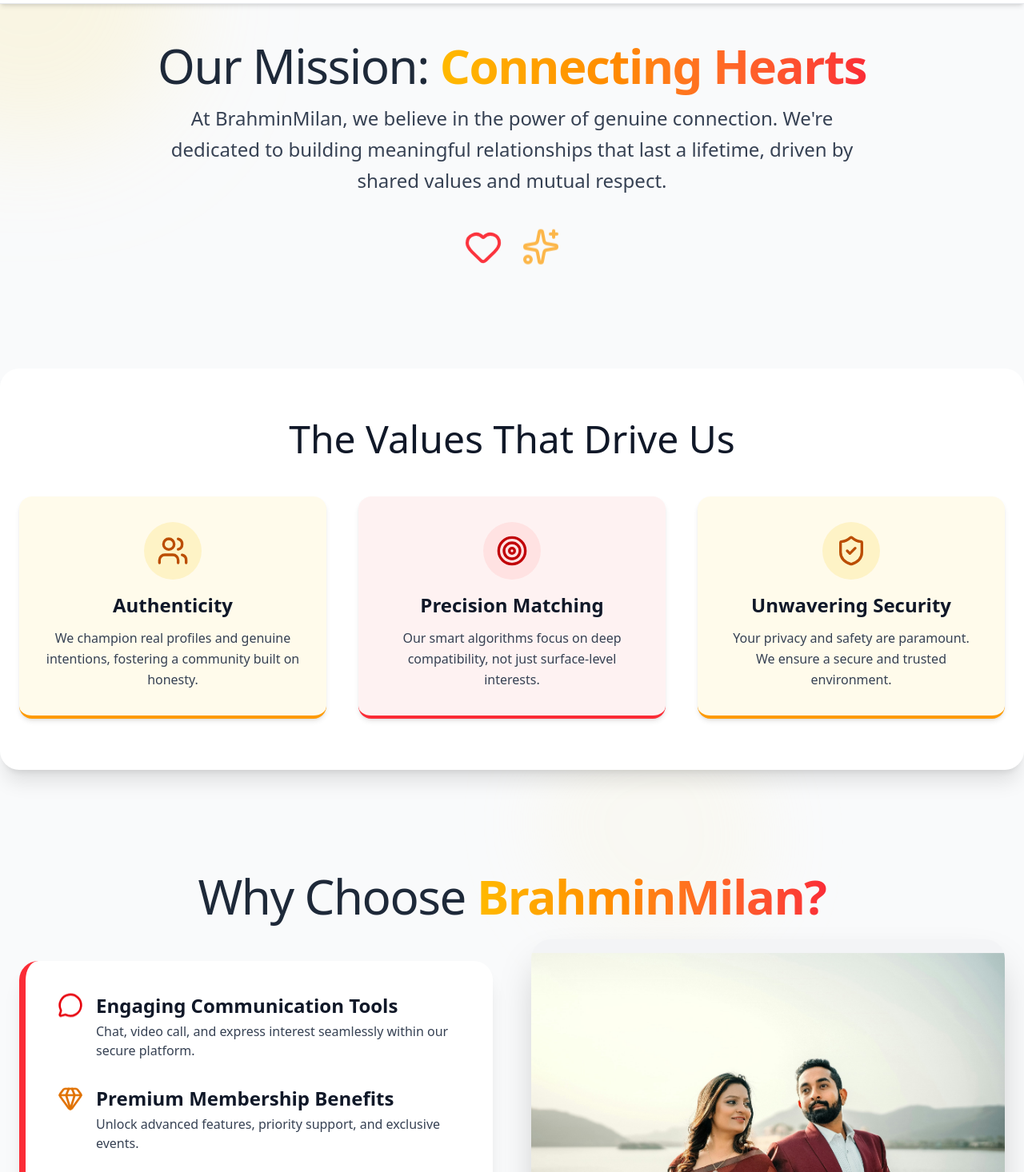
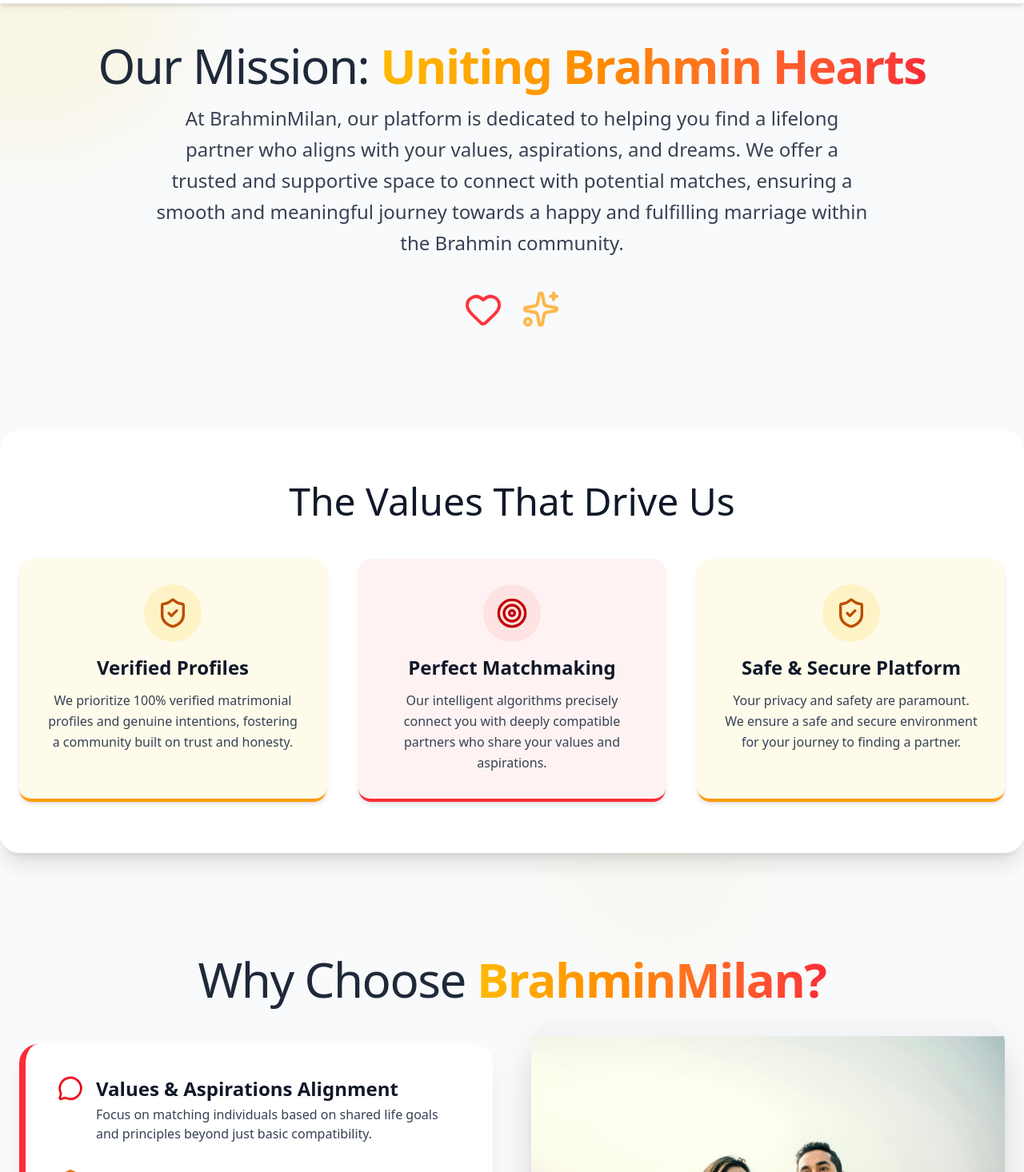
Before and after one commit to WebSeederVinayak/Matrimony, a React (Vite) app in the folder Matrimony/: page /aboutus in a window 1280 px wide. Shown: the part 84-1550 px from the top of the page at 80% size. Built offline with nearby package versions, Linux system fonts and the light colour scheme.

Commit message:
Changes the content according to appwin.in

```diff
--- a/Matrimony/src/Components/ContactForm.jsx
+++ b/Matrimony/src/Components/ContactForm.jsx
@@ -188,7 +188,7 @@ export default function ContactForm() {
                   </div>
                   <div>
                     <p className="text-gray-700 font-semibold">Call Us</p>
-                    <a href="tel:+911234567890" className="text-gray-600 hover:text-amber-600 transition-colors duration-200">+91 12345 67890</a>
+                    <a href="tel:+918871186630" className="text-gray-600 hover:text-amber-600 transition-colors duration-200">+91 8871186630</a>
                   </div>
                 </div>
                 <div className="flex items-center space-x-3">
@@ -197,7 +197,7 @@ export default function ContactForm() {
                   </div>
                   <div>
                     <p className="text-gray-700 font-semibold">Email Us</p>
-                    <a href="mailto:info@matrimony.com" className="text-gray-600 hover:text-amber-600 transition-colors duration-200">info@matrimony.com</a>
+                    <a href="mailto:projects@appwin.in" className="text-gray-600 hover:text-amber-600 transition-colors duration-200">projects@appwin.in</a>
                   </div>
                 </div>
                 <div className="flex items-center space-x-3">
@@ -206,7 +206,7 @@ export default function ContactForm() {
                   </div>
                   <div>
                     <p className="text-gray-700 font-semibold">Our Office</p>
-                    <p className="text-gray-600">123 Matrimony Lane, New Delhi, India</p>
+                    <p className="text-gray-600">Vijay Nagar, Indore, India</p>
                   </div>
                 </div>
               </div>
--- a/Matrimony/src/Components/Info.jsx
+++ b/Matrimony/src/Components/Info.jsx
@@ -16,60 +16,73 @@ export default function Info() {
 
         {/* Main Section Header with Bold Statement */}
         <div className="text-center mb-28 relative">
-          <h2 className="text-5xl lg:text-6xl font-light mb-4 tracking-tight">
-            <span className="font-thin">Unlock your </span>
-
+          <h2 className="text-5xl lg:text-6xl font-light mb-4 tracking-tight"
+            // Note: For 'Tilt Neon' heading font, you would configure it in your tailwind.config.js or global CSS.
+            // Example in tailwind.config.js:
+            // theme: {
+            //   extend: {
+            //     fontFamily: {
+            //       heading: ['"Tilt Neon"', 'sans-serif'],
+            //       body: ['"Exo 2"', 'sans-serif'],
+            //     },
+            //   },
+            // },
+            // Then apply with className="font-heading"
+          >
+            <span className="font-thin">Your </span>
             <span className="font-bold bg-gradient-to-r from-amber-400 to-red-500 bg-clip-text text-transparent">
-              Love Story
+              Brahmin Milan
             </span>
             <br />
-            <span className="font-thin">Find your </span>
-
+            <span className="font-thin">Begins </span>
             <span className="font-bold bg-gradient-to-l from-amber-400 to-red-500 bg-clip-text text-transparent">
-              Forever partner
+              Here
             </span>
           </h2>
-          <p className="text-xl lg:text-xl text-gray-700 max-w-4xl mx-auto leading-relaxed animate-fade-in-up-stagger-2">
-            We are dedicated to helping you discover profound connections and build a future filled with happiness and companionship.
+          <p className="text-xl lg:text-xl text-gray-700 max-w-4xl mx-auto leading-relaxed animate-fade-in-up-stagger-2"
+            // Note: For 'Exo 2' primary font, you would configure it in your tailwind.config.js or global CSS.
+            // Then apply with className="font-body"
+          >
+            Our platform is dedicated to helping you find a lifelong partner who aligns with your values, aspirations, and dreams. We offer a trusted and supportive space to connect with potential matches, ensuring a smooth and meaningful journey towards a happy and fulfilling marriage.
           </p>
           {/* Subtle icon flourish */}
-          <Sparkles className="absolute top-4 right-1/4 h-12 w-12 text-amber-400 opacity-70 animate-sparkle-float hidden lg:block" />
-          <Heart className="absolute bottom-4 left-1/4 h-10 w-10 text-red-400 opacity-70 animate-sparkle-float animation-delay-300 hidden lg:block" />
+          <Sparkles className="absolute top-4 right-1/6 h-12 w-12 text-amber-400 opacity-70 animate-sparkle-float hidden lg:block" />
+          <Heart className="absolute bottom-4 left-1 h-10 w-10 text-red-400 opacity-70 animate-sparkle-float animation-delay-300 hidden lg:block" />
         </div>
 
         {/* Dynamic Grid Layout for Core Values */}
         <div className="grid grid-cols-1 md:grid-cols-2 lg:grid-cols-3 gap-12 mb-28">
 
-          {/* Value Card 1: Legacy */}
+          {/* Value Card 1: Exclusive Community Focus */}
           <div className="bg-white p-8 rounded-2xl shadow-xl border-t-4 border-amber-500 flex flex-col items-center text-center transform transition-all duration-500 hover:scale-105 hover:shadow-2xl hover:border-amber-600 animate-slide-in-bottom">
             <div className="bg-amber-100 text-amber-700 rounded-full p-5 mb-6 shadow-md transition-all duration-300 group-hover:bg-amber-200">
-              <Calendar className="h-12 w-12" />
+              <Users className="h-12 w-12" /> {/* Changed icon to Users for community focus */}
             </div>
-            <h3 className="text-2xl font-bold text-gray-900 mb-3">Proven Track Record</h3>
+            <h3 className="text-2xl font-bold text-gray-900 mb-3">Exclusive Community Focus</h3>
             <p className="text-gray-600 leading-relaxed">
-              Established since <span className="font-semibold text-amber-700">2010</span>, we've fostered over <span className="font-extrabold text-red-600">50,000 successful unions</span>.
+              Dedicated exclusively to the <span className="font-semibold text-amber-700">Brahmin community</span>, we ensure matches that align with your shared values and traditions.
             </p>
           </div>
 
-          {/* Value Card 2: Technology */}
+          {/* Value Card 2: Find Your Perfect Match */}
           <div className="bg-white p-8 rounded-2xl shadow-xl border-t-4 border-red-500 flex flex-col items-center text-center transform transition-all duration-500 hover:scale-105 hover:shadow-2xl hover:border-red-600 animate-slide-in-bottom animation-delay-200">
             <div className="bg-red-100 text-red-700 rounded-full p-5 mb-6 shadow-md transition-all duration-300 group-hover:bg-red-200">
-              <Zap className="h-12 w-12" />
+              <Heart className="h-12 w-12" /> {/* Changed icon to Heart for finding match */}
             </div>
-            <h3 className="text-2xl font-bold text-gray-900 mb-3">Smart Matching</h3>
+            <h3 className="text-2xl font-bold text-gray-900 mb-3">Find Your Perfect Match</h3>
             <p className="text-gray-600 leading-relaxed">
-              Our <span className="font-semibold text-amber-700">advanced AI</span> intelligently connects you with truly compatible partners.
+              Our <span className="font-semibold text-amber-700">advanced matching</span> intelligently connects you with truly compatible partners for a fulfilling marriage.
             </p>
           </div>
 
-          {/* Value Card 3: Security & Support */}
+          {/* Value Card 3: Verified & Secure Platform */}
           <div className="bg-white p-8 rounded-2xl shadow-xl border-t-4 border-amber-500 flex flex-col items-center text-center transform transition-all duration-500 hover:scale-105 hover:shadow-2xl hover:border-amber-600 animate-slide-in-bottom animation-delay-400">
             <div className="bg-amber-100 text-amber-700 rounded-full p-5 mb-6 shadow-md transition-all duration-300 group-hover:bg-amber-200">
               <Shield className="h-12 w-12" />
             </div>
-            <h3 className="text-2xl font-bold text-gray-900 mb-3">Trusted & Secure</h3>
+            <h3 className="text-2xl font-bold text-gray-900 mb-3">Verified & Secure Platform</h3>
             <p className="text-gray-600 leading-relaxed">
-              Benefit from <span className="font-semibold text-red-600">100% verified profiles</span> and dedicated customer support.
+              Benefit from <span className="font-semibold text-red-600">100% verified matrimonial profiles</span> and a dedicated safe & secure environment.
             </p>
           </div>
         </div>
@@ -80,11 +93,10 @@ export default function Info() {
             {/* Placeholder for an engaging image or illustration */}
             <div className="absolute inset-0 bg-cover bg-center" style={{backgroundImage: "url('/images/couple.png')"}}></div>
             <div className="absolute inset-0 bg-amber-600 opacity-30 mix-blend-multiply"></div>
-
           </div>
           <div className="w-full lg:w-1/2 p-12 lg:p-16 text-gray-800">
             <h3 className="text-4xl font-extrabold text-gray-900 mb-6 leading-tight">
-              Our Journey to Love: <span className="text-red-600">Simple & Effective</span>
+              Your Journey to a <span className="text-red-600">Fulfilling Marriage</span>
             </h3>
             <div className="space-y-6">
               <div className="flex items-start">
@@ -97,21 +109,20 @@ export default function Info() {
               <div className="flex items-start">
                 <Check className="h-7 w-7 text-amber-600 mr-4 flex-shrink-0 animate-checkmark animation-delay-100" />
                 <div>
-                  <h4 className="font-bold text-xl text-gray-900">Intelligent Match Discovery</h4>
-                  <p className="text-gray-700 mt-1">Receive hand-picked matches daily, filtered for deep compatibility.</p>
+                  <h4 className="font-bold text-xl text-gray-900">Show Interest & Connect</h4>
+                  <p className="text-gray-700 mt-1">Seamlessly show interest in profiles and connect with potential matches through our intuitive features.</p>
                 </div>
               </div>
               <div className="flex items-start">
                 <Check className="h-7 w-7 text-amber-600 mr-4 flex-shrink-0 animate-checkmark animation-delay-200" />
                 <div>
-                  <h4 className="font-bold text-xl text-gray-900">Secure & Engaging Communication</h4>
-                  <p className="text-gray-700 mt-1">Connect safely with potential partners through our secure messaging system.</p>
+                  <h4 className="font-bold text-xl text-gray-900">Instant Notifications & Support</h4>
+                  <p className="text-gray-700 mt-1">Receive instant notifications for new matches and interests, along with our dedicated support team.</p>
                 </div>
               </div>
             </div>
           </div>
         </div>
-
 
       </div>
 
--- a/Matrimony/src/Pages/About.jsx
+++ b/Matrimony/src/Pages/About.jsx
@@ -1,5 +1,5 @@
 import React, { useEffect, useState } from 'react';
-import { Heart, Sparkles, Users, Target, ShieldCheck, MessageCircle, Gem, Handshake, TrendingUp, ChevronRight } from 'lucide-react'; // More relevant icons
+import { Heart, Sparkles, Users, Target, ShieldCheck, MessageCircle, Gem, Handshake, TrendingUp, ChevronRight, BellRing, Landmark } from 'lucide-react'; // Replaced Temple with Landmark
 
 // Assume these components exist in their respective files
 import TestimonialSection from '../Components/Testimonial'; // Placeholder for your Testimonials component
@@ -25,15 +25,30 @@ const AboutUsPage = () => {
 
         {/* Hero Section: Our Story */}
         <section className="relative z-10 text-center px-6 mb-20 lg:mb-32">
-          <h2 className="text-5xl lg:text-6xl font-light mb-4 tracking-tight">
+          <h2 className="text-5xl lg:text-6xl font-light mb-4 tracking-tight"
+            // Note: For 'Tilt Neon' heading font, you would configure it in your tailwind.config.js or global CSS.
+            // Example in tailwind.config.js:
+            // theme: {
+            //   extend: {
+            //     fontFamily: {
+            //       heading: ['"Tilt Neon"', 'sans-serif'],
+            //       body: ['"Exo 2"', 'sans-serif'],
+            //     },
+            //   },
+            // },
+            // Then apply with className="font-heading"
+          >
             <span className="font-light">Our Mission: </span>
 
             <span className="font-bold bg-gradient-to-r from-amber-400 to-red-500 bg-clip-text text-transparent">
-              Connecting Hearts
+              Uniting Brahmin Hearts
             </span>
           </h2>
-          <p className={`text-xl lg:text-2xl text-gray-700 max-w-4xl mx-auto leading-relaxed ${isVisible ? 'animate-fade-in-up-stagger-2' : 'opacity-0'}`}>
-            At BrahminMilan, we believe in the power of genuine connection. We're dedicated to building meaningful relationships that last a lifetime, driven by shared values and mutual respect.
+          <p className={`text-xl lg:text-2xl text-gray-700 max-w-4xl mx-auto leading-relaxed ${isVisible ? 'animate-fade-in-up-stagger-2' : 'opacity-0'}`}
+            // Note: For 'Exo 2' primary font, you would configure it in your tailwind.config.js or global CSS.
+            // Then apply with className="font-body"
+          >
+            At BrahminMilan, our platform is dedicated to helping you find a lifelong partner who aligns with your values, aspirations, and dreams. We offer a trusted and supportive space to connect with potential matches, ensuring a smooth and meaningful journey towards a happy and fulfilling marriage within the Brahmin community.
           </p>
           <div className="mt-10 flex justify-center space-x-6">
             <Heart className={`w-12 h-12 text-red-500 animate-pulse-slow ${isVisible ? 'opacity-100' : 'opacity-0'}`} style={{ transitionDelay: '0.5s' }} />
@@ -49,34 +64,34 @@ const AboutUsPage = () => {
             The Values That Drive Us
           </h2>
           <div className="grid grid-cols-1 md:grid-cols-2 lg:grid-cols-3 gap-10">
-            {/* Value Card 1 */}
+            {/* Value Card 1: Verified Profiles */}
             <div className={`p-8 bg-amber-50 rounded-2xl shadow-md border-b-4 border-amber-500 flex flex-col items-center text-center group ${isVisible ? 'animate-slide-in-bottom' : 'opacity-0'}`} style={{ transitionDelay: '0.9s' }}>
               <div className="bg-amber-100 text-amber-700 rounded-full p-4 mb-4 transform group-hover:scale-110 transition-transform duration-300">
-                <Users className="h-10 w-10" />
+                <ShieldCheck className="h-10 w-10" /> {/* Icon for verification */}
               </div>
-              <h3 className="text-2xl font-bold text-gray-900 mb-3">Authenticity</h3>
+              <h3 className="text-2xl font-bold text-gray-900 mb-3">Verified Profiles</h3>
               <p className="text-gray-700 leading-relaxed">
-                We champion real profiles and genuine intentions, fostering a community built on honesty.
+                We prioritize 100% verified matrimonial profiles and genuine intentions, fostering a community built on trust and honesty.
               </p>
             </div>
-            {/* Value Card 2 */}
+            {/* Value Card 2: Perfect Matchmaking */}
             <div className={`p-8 bg-red-50 rounded-2xl shadow-md border-b-4 border-red-500 flex flex-col items-center text-center group ${isVisible ? 'animate-slide-in-bottom' : 'opacity-0'}`} style={{ transitionDelay: '1.0s' }}>
               <div className="bg-red-100 text-red-700 rounded-full p-4 mb-4 transform group-hover:scale-110 transition-transform duration-300">
                 <Target className="h-10 w-10" />
               </div>
-              <h3 className="text-2xl font-bold text-gray-900 mb-3">Precision Matching</h3>
+              <h3 className="text-2xl font-bold text-gray-900 mb-3">Perfect Matchmaking</h3>
               <p className="text-gray-700 leading-relaxed">
-                Our smart algorithms focus on deep compatibility, not just surface-level interests.
+                Our intelligent algorithms precisely connect you with deeply compatible partners who share your values and aspirations.
               </p>
             </div>
-            {/* Value Card 3 */}
+            {/* Value Card 3: Safe & Secure Platform */}
             <div className={`p-8 bg-amber-50 rounded-2xl shadow-md border-b-4 border-amber-500 flex flex-col items-center text-center group ${isVisible ? 'animate-slide-in-bottom' : 'opacity-0'}`} style={{ transitionDelay: '1.1s' }}>
               <div className="bg-amber-100 text-amber-700 rounded-full p-4 mb-4 transform group-hover:scale-110 transition-transform duration-300">
                 <ShieldCheck className="h-10 w-10" />
               </div>
-              <h3 className="text-2xl font-bold text-gray-900 mb-3">Unwavering Security</h3>
+              <h3 className="text-2xl font-bold text-gray-900 mb-3">Safe & Secure Platform</h3>
               <p className="text-gray-700 leading-relaxed">
-                Your privacy and safety are paramount. We ensure a secure and trusted environment.
+                Your privacy and safety are paramount. We ensure a safe and secure environment for your journey to finding a partner.
               </p>
             </div>
           </div>
@@ -85,7 +100,7 @@ const AboutUsPage = () => {
         {/* --- */}
 
         {/* Section: How We Stand Out (Feature Section) */}
-        <section className="relative z-10 px-6 max-w-7xl mx-auto mb-20  lg:mb-32">
+        <section className="relative z-10 px-6 max-w-7xl mx-auto mb-20 lg:mb-32">
           <h2 className="text-5xl lg:text-6xl text-center font-light mb-6 tracking-tight">
             <span className="font-thin">Why Choose </span>
 
@@ -99,22 +114,22 @@ const AboutUsPage = () => {
               <div className="flex items-start">
                 <MessageCircle className="h-8 w-8 text-red-600 mr-4 flex-shrink-0 animate-float-icon" />
                 <div>
-                  <h4 className="font-bold text-2xl text-gray-900">Engaging Communication Tools</h4>
-                  <p className="text-gray-700 mt-1">Chat, video call, and express interest seamlessly within our secure platform.</p>
+                  <h4 className="font-bold text-2xl text-gray-900">Values & Aspirations Alignment</h4>
+                  <p className="text-gray-700 mt-1">Focus on matching individuals based on shared life goals and principles beyond just basic compatibility.</p>
                 </div>
               </div>
               <div className="flex items-start">
-                <Gem className="h-8 w-8 text-amber-600 mr-4 flex-shrink-0 animate-float-icon" style={{ animationDelay: '0.1s' }} />
+                <Landmark className="h-8 w-8 text-amber-600 mr-4 flex-shrink-0 animate-float-icon" style={{ animationDelay: '0.1s' }} /> {/* Replaced Temple with Landmark */}
                 <div>
-                  <h4 className="font-bold text-2xl text-gray-900">Premium Membership Benefits</h4>
-                  <p className="text-gray-700 mt-1">Unlock advanced features, priority support, and exclusive events.</p>
+                  <h4 className="font-bold text-2xl text-gray-900">Trusted & Supportive Environment</h4>
+                  <p className="text-gray-700 mt-1">Emphasize the platform's commitment to creating a safe and helpful space for users.</p>
                 </div>
               </div>
               <div className="flex items-start">
                 <Handshake className="h-8 w-8 text-red-600 mr-4 flex-shrink-0 animate-float-icon" style={{ animationDelay: '0.2s' }} />
                 <div>
-                  <h4 className="font-bold text-2xl text-gray-900">Dedicated Success Support</h4>
-                  <p className="text-gray-700 mt-1">Our team is here to guide you every step of your journey to finding love.</p>
+                  <h4 className="font-bold text-2xl text-gray-900">Journey to Fulfilling Marriage</h4>
+                  <p className="text-gray-700 mt-1">Highlight that the platform guides users not just to a match, but towards a lasting, happy marital life.</p>
                 </div>
               </div>
             </div>
--- a/Matrimony/src/Pages/Profiles.jsx
+++ b/Matrimony/src/Pages/Profiles.jsx
@@ -94,7 +94,7 @@ const ProfilesSection = ({ isVisible }) => {
               Unlock the Full Story.
             </h3>
             <p className="text-xl mb-10 max-w-md">
-              Become a **Premium Member** today to reveal full profile details, enable direct messaging, and access our advanced matching algorithms.
+              Become a Premium Member today to reveal full profile details, enable direct messaging, and access our advanced matching algorithms.
             </p>
             <button className="group bg-white text-amber-700 px-12 py-5 rounded-full font-bold text-xl shadow-lg hover:shadow-2xl transition-all duration-300 flex items-center justify-center space-x-3 transform hover:scale-105 border-2 border-white hover:border-amber-700">
               <Sparkles className="w-7 h-7 text-amber-600 group-hover:rotate-180 transition-transform duration-500" />
```
Also changed, not shown: Matrimony/src/Pages/Contactpage.jsx (+5 -5 lines).
